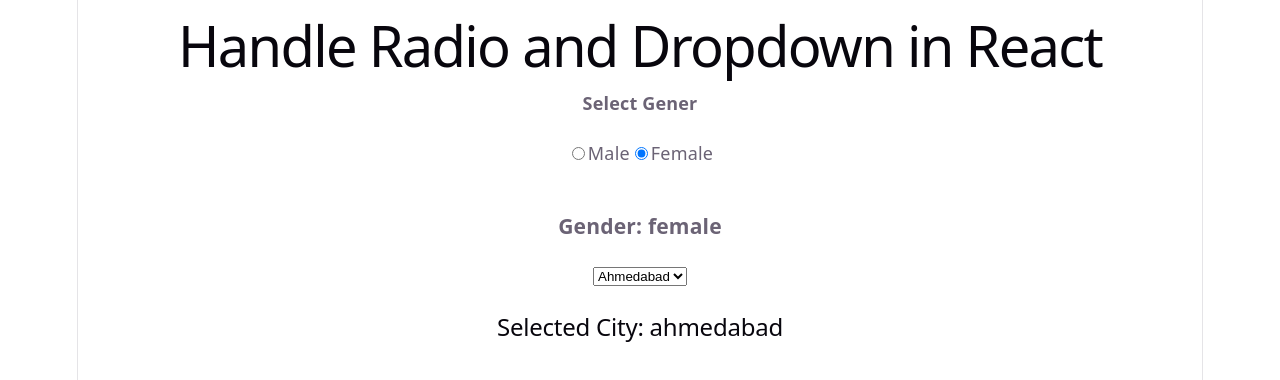
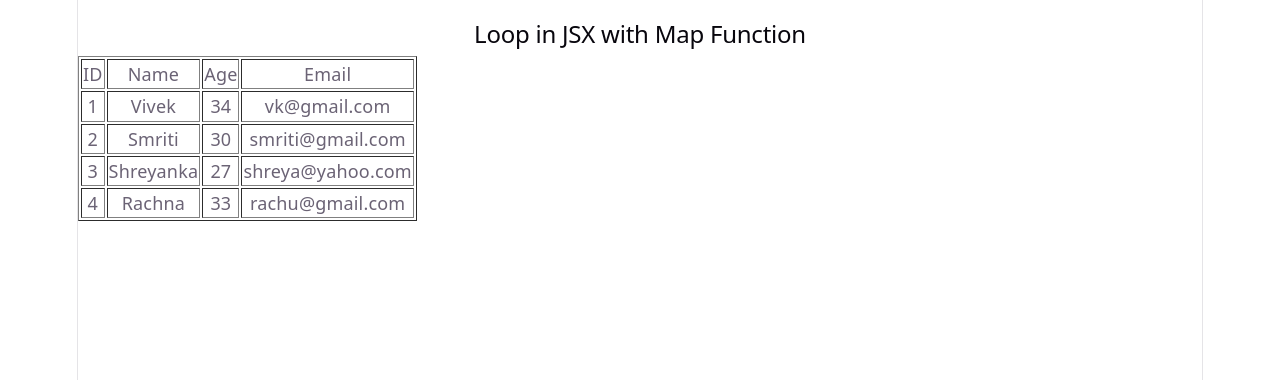
Before and after one commit to vivek2991/react-demo, a React (Vite) app: page / in a window 1280 px wide. Shown: the top 380 px of the page. Built offline with nearby package versions, Linux system fonts and the light colour scheme.

Commit message:
Loop in JSX with Map Function in React App-15

```diff
--- /dev/null
+++ b/src/App-15.jsx
@@ -0,0 +1,62 @@
+function App15() {
+
+  const userNames = ['vivek', 'Smriti', 'Shreyanka'];
+
+  const userData = [
+    {
+      name: 'Vivek',
+      age: '34',
+      email: 'vk@gmail.com',
+      id: 1
+    },
+    {
+      name: 'Smriti',
+      age: '30',
+      email: 'smriti@gmail.com',
+      id: 2
+    },
+    {
+      name: 'Shreyanka',
+      age: '27',
+      email: 'shreya@yahoo.com',
+      id: 3
+    },
+    {
+      name: 'Rachna',
+      age: '33',
+      email: 'rachu@gmail.com',
+      id: 4
+    }
+  ];
+
+  return (
+    <div style={{ paddingTop: "20px" }}>
+      <h2>Loop in JSX with Map Function</h2>
+      <table border={"1"}>
+        <thead>
+          <tr>
+            <td>ID</td>
+            <td>Name</td>
+            <td>Age</td>
+            <td>Email</td>
+          </tr>
+        </thead>
+        <tbody>
+          {
+            userData.map((user) => (
+              <tr key={user.id}>
+                <td>{user.id}</td>
+                <td>{user.name}</td>
+                <td>{user.age}</td>
+                <td>{user.email}</td>
+              </tr>
+            ))
+          }
+        </tbody>
+      </table>
+    </div>
+  )
+
+}
+
+export default App15
--- a/src/main.jsx
+++ b/src/main.jsx
@@ -16,6 +16,7 @@ import App11 from './App-11.jsx'
 import App12 from './App-12.jsx'
 import App13 from './App-13.jsx'
 import App14 from './App-14.jsx'
+import App15 from './App-15.jsx'
 
 createRoot(document.getElementById('root')).render(
   <StrictMode>
@@ -61,6 +62,9 @@ createRoot(document.getElementById('root')).render(
     {/* <App13 /> */}
 
     {/* Handle Radio and Dropdown in React */}
-    <App14 />
+    {/* <App14 /> */}
+
+    {/* Loop in JSX with Map Function in React */}
+    <App15 />
   </StrictMode>,
 )
```
